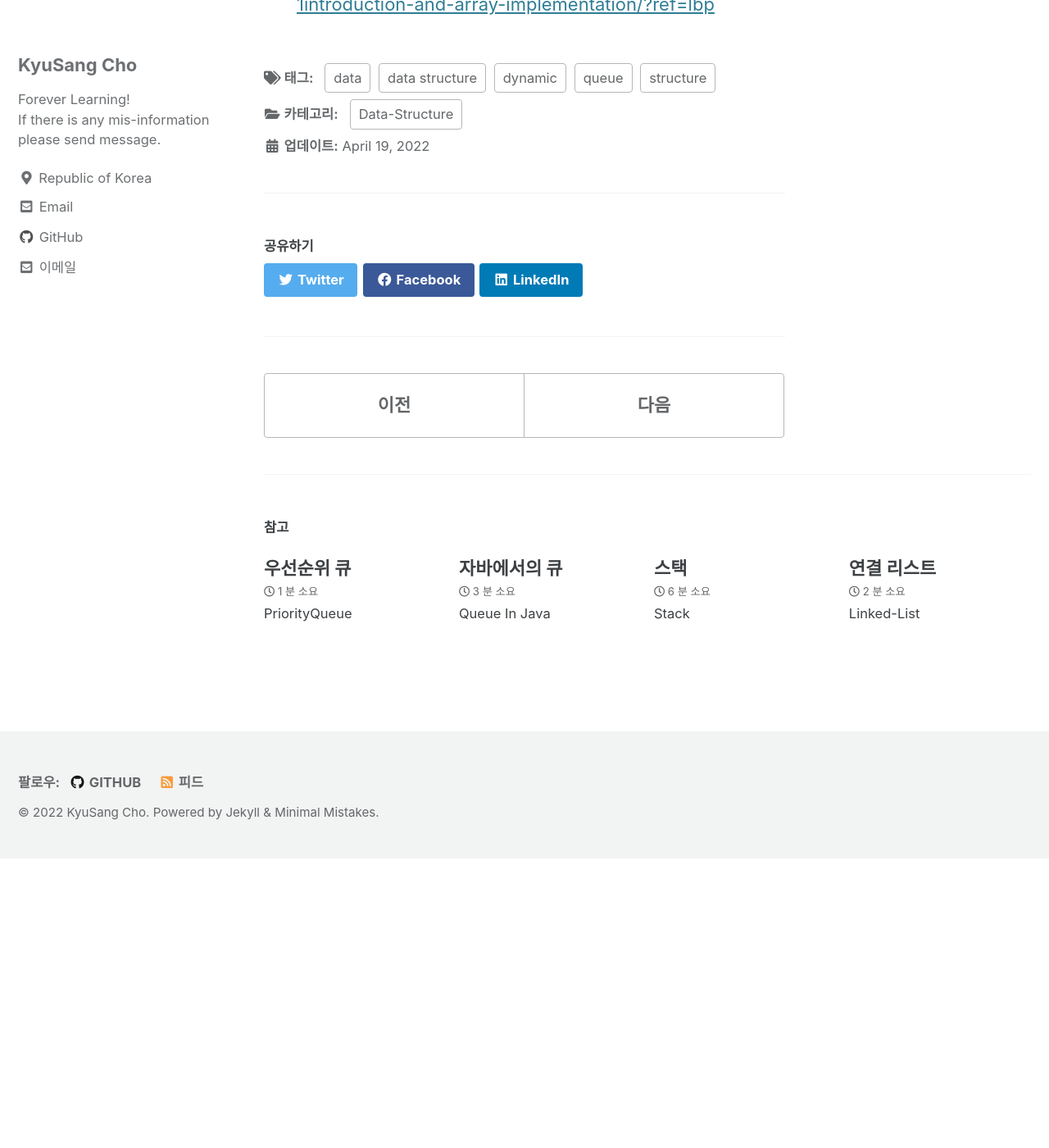
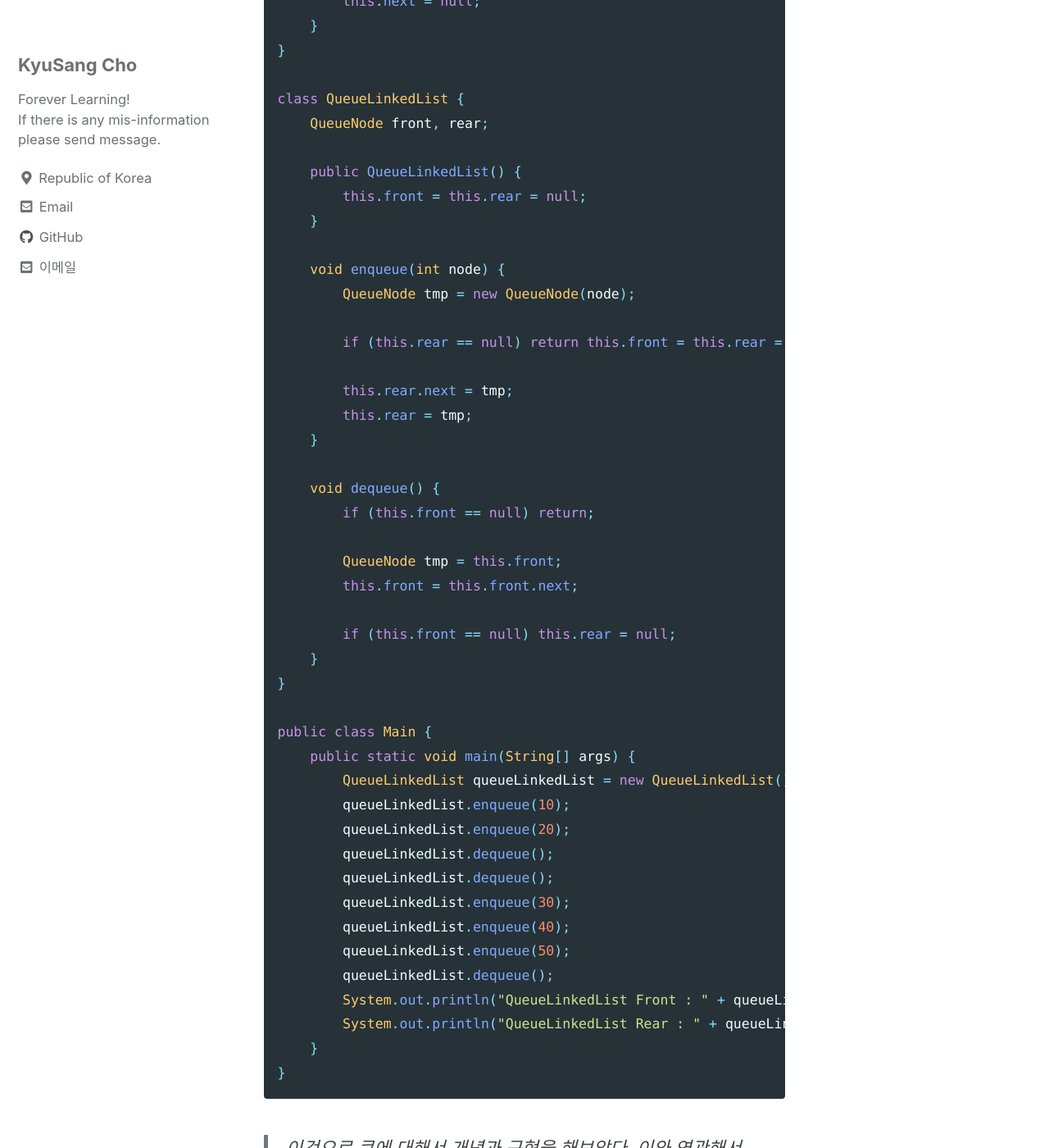
Before and after one commit to DevKS-Yet/DevKs-Yet.github.io, a Jekyll site: the page built from _posts/2022-04-19-75(data-structure5).md, in a window 1280 px wide and 1400 px high, scrolled down 4502 px. Shown: the whole window at 82% size. Built offline with Jekyll 4.4.1, drawn with Linux system fonts in a browser that asks for light colours; cached includes are drawn as plain includes; before the commit the page ends 5549 px from its top, so only the background shows below that; some of the changed text lies outside the part shown.

Commit message:
20220421

````diff
--- a/_posts/2022-04-19-75(data-structure5).md
+++ b/_posts/2022-04-19-75(data-structure5).md
@@ -122,6 +122,62 @@ public class Main {
 장점 : 구현하기가 쉽다.
 단점 : 정적 자료 구조이기에 크기가 고정되어있다. 또한 대량의 enqueue 또는 dequeue가 실행될 때, 큐가 비어있더라도 실행이 안될 수도 있다(이 문제는 순환 큐를 만듬으로 피할 수 있다).
 
+###### 연결 리스트를 이용한 큐 구현
+
+```java
+class QueueNode {
+    int node;
+    QueueNode next;
+
+    public QueueNode(int node) {
+        this.node = node;
+        this.next = null;
+    }
+}
+
+class QueueLinkedList {
+    QueueNode front, rear;
+
+    public QueueLinkedList() {
+        this.front = this.rear = null;
+    }
+
+    void enqueue(int node) {
+        QueueNode tmp = new QueueNode(node);
+
+        if (this.rear == null) return this.front = this.rear = tmp;
+
+        this.rear.next = tmp;
+        this.rear = tmp;
+    }
+
+    void dequeue() {
+        if (this.front == null) return;
+
+        QueueNode tmp = this.front;
+        this.front = this.front.next;
+
+        if (this.front == null) this.rear = null;
+    }
+}
+
+public class Main {
+    public static void main(String[] args) {
+        QueueLinkedList queueLinkedList = new QueueLinkedList();
+        queueLinkedList.enqueue(10);
+        queueLinkedList.enqueue(20);
+        queueLinkedList.dequeue();
+        queueLinkedList.dequeue();
+        queueLinkedList.enqueue(30);
+        queueLinkedList.enqueue(40);
+        queueLinkedList.enqueue(50);
+        queueLinkedList.dequeue();
+        System.out.println("QueueLinkedList Front : " + queueLinkedList.front.node);
+        System.out.println("QueueLinkedList Rear : " + queueLinkedList.rear.node);
+    }
+}
+```
+
 > 이것으로 큐에 대해서 개념과 구현을 해보았다. 이와 연관해서 자바의 큐 인터페이스 그리고 큐 인터페이스를 구현해주는 구현체 클래스에 대해서 알아보겠다.
 
 
````
Also changed, not shown: other parts of _posts/2022-04-19-75(data-structure5).md (+1 -1 lines).
